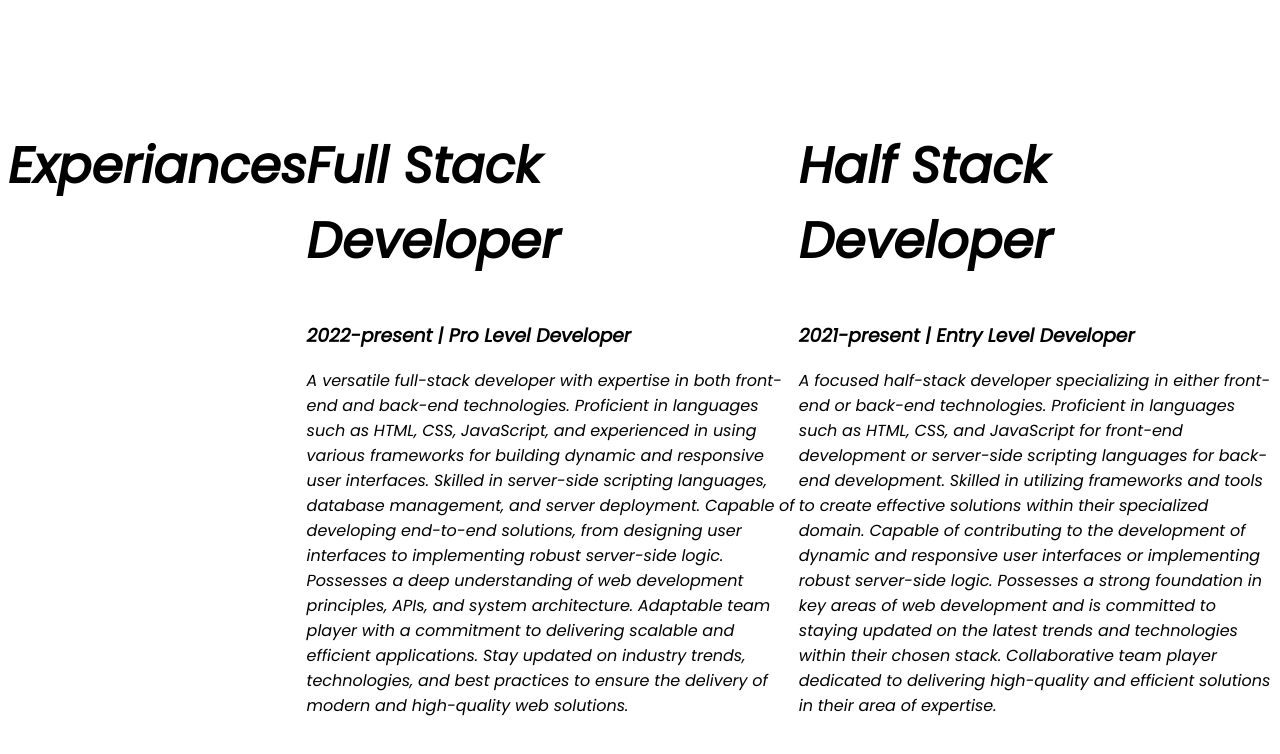
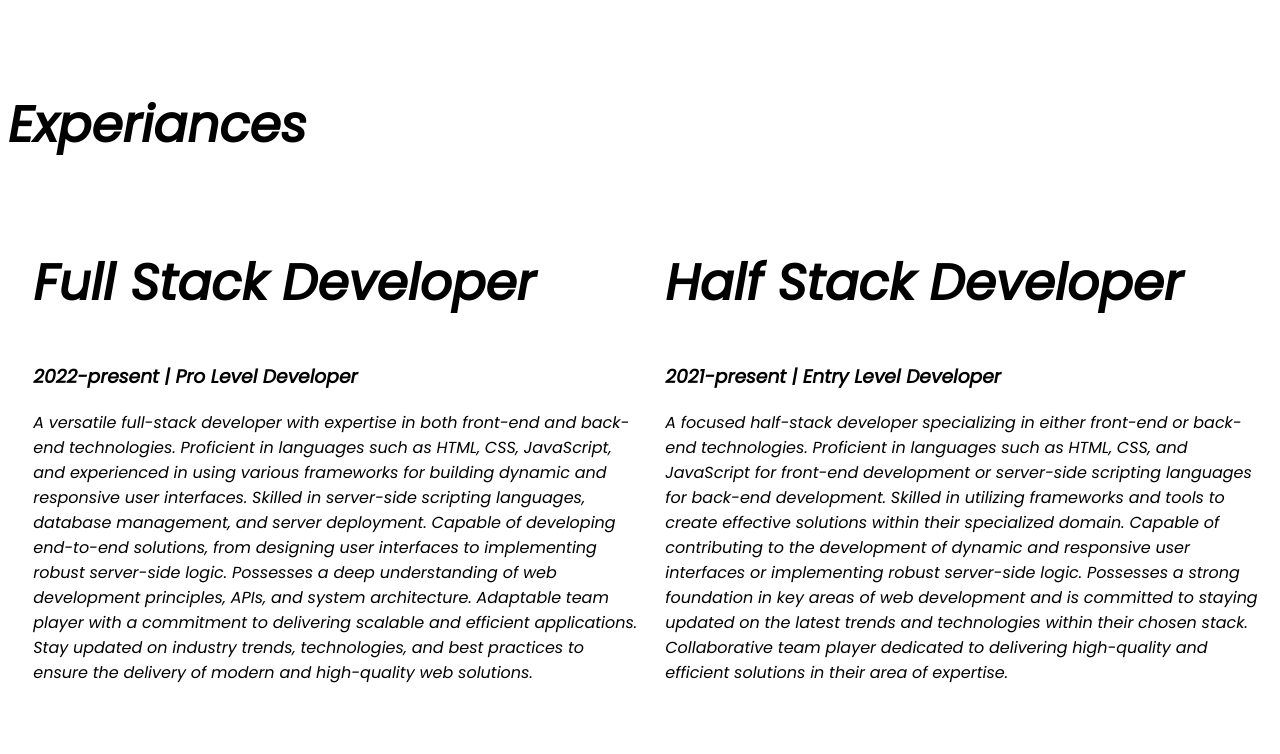
Before and after one commit to rhrobin34/ROBIN-PORTFOLIO, a plain HTML site: page index.html in a window 1280 px wide. Shown: the part 997-1751 px from the top of the page. Drawn offline with Linux system fonts and the light colour scheme.

Commit message:
Robin Portfolio

```diff
--- a/index.html
+++ b/index.html
@@ -12,7 +12,7 @@
 </head>
 
 <body>
-    <section class="top-banner">
+    <section class="top-banner kd">
         <div class="half-width">
             <h1>Welcome To</h1>
             <h1><span class="orange-color">Rh</span> World!</h1>
@@ -26,7 +26,7 @@
         <div class="half-width"><img src="robin-pro.png" alt="">
         </div>
     </section>
-    <section class="r">
+    <section class="r kd">
         <div class="half-width">
             <img src="robin-pro.png" alt="">
         </div>
@@ -50,17 +50,18 @@
     </section>
     <section class="experiance-area">
         <h1>Experiances</h1>
-        <div>
+        <div class="kd">
+            <div class="half-width">
                 <h1>Full Stack Developer</h1>
                 <h3>2022-present | Pro Level Developer</h3>
                 <p>A versatile full-stack developer with expertise in both front-end and back-end technologies. Proficient in languages such as HTML, CSS, JavaScript, and experienced in using various frameworks for building dynamic and responsive user interfaces. Skilled in server-side scripting languages, database management, and server deployment. Capable of developing end-to-end solutions, from designing user interfaces to implementing robust server-side logic. Possesses a deep understanding of web development principles, APIs, and system architecture. Adaptable team player with a commitment to delivering scalable and efficient applications. Stay updated on industry trends, technologies, and best practices to ensure the delivery of modern and high-quality web solutions.</p>
             </div>
-        <div>
+            <div class="half-width">
                 <h1>Half Stack Developer</h1>
                 <h3>2021-present | Entry Level Developer</h3>
                 <p>A focused half-stack developer specializing in either front-end or back-end technologies. Proficient in languages such as HTML, CSS, and JavaScript for front-end development or server-side scripting languages for back-end development. Skilled in utilizing frameworks and tools to create effective solutions within their specialized domain. Capable of contributing to the development of dynamic and responsive user interfaces or implementing robust server-side logic. Possesses a strong foundation in key areas of web development and is committed to staying updated on the latest trends and technologies within their chosen stack. Collaborative team player dedicated to delivering high-quality and efficient solutions in their area of expertise.</p>
             </div>
+        </div>
     </section>
 </body>
-
 </html>
--- a/style.css
+++ b/style.css
@@ -8,7 +8,7 @@ h1
 .orange-color{
     color:orange;
 }
-section{
+.kd{
     display: flex;
     margin-bottom: 100px;
 }
```
Lines whose indentation alone changed are shown as unchanged.
